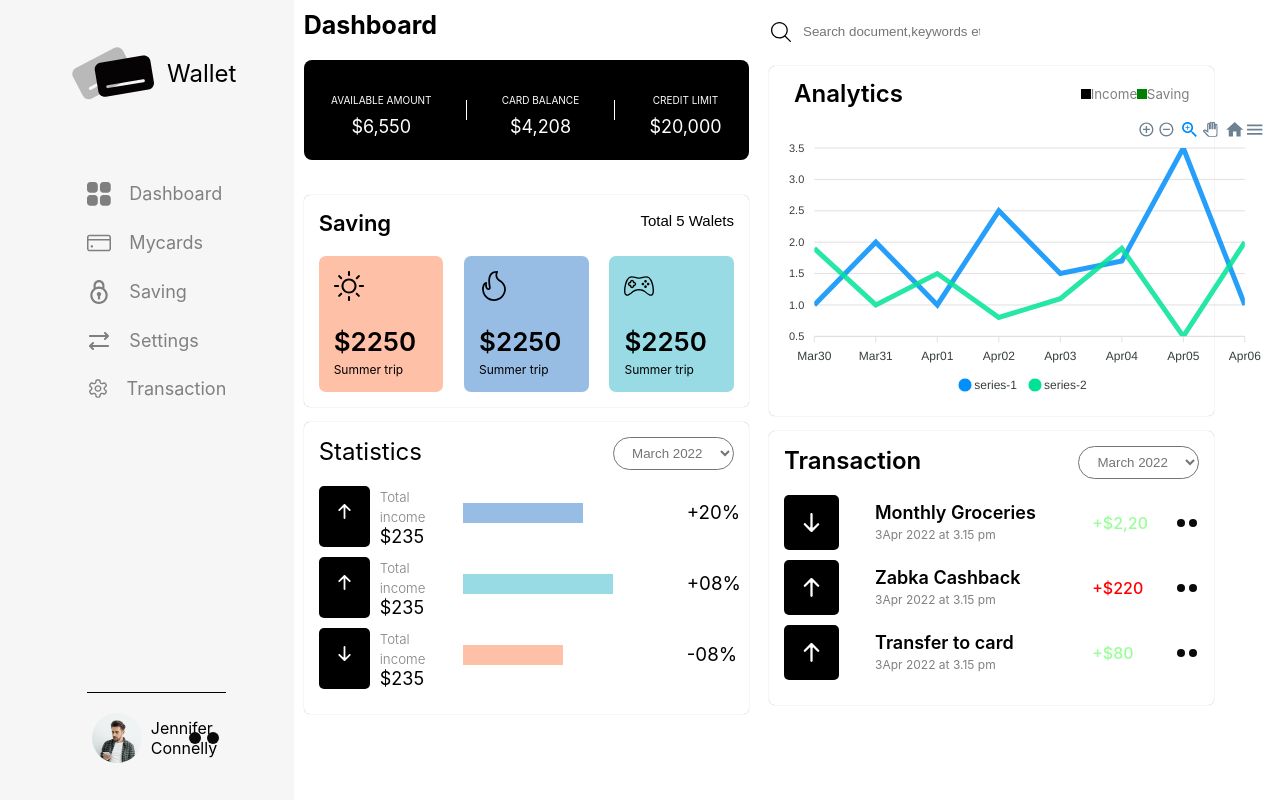
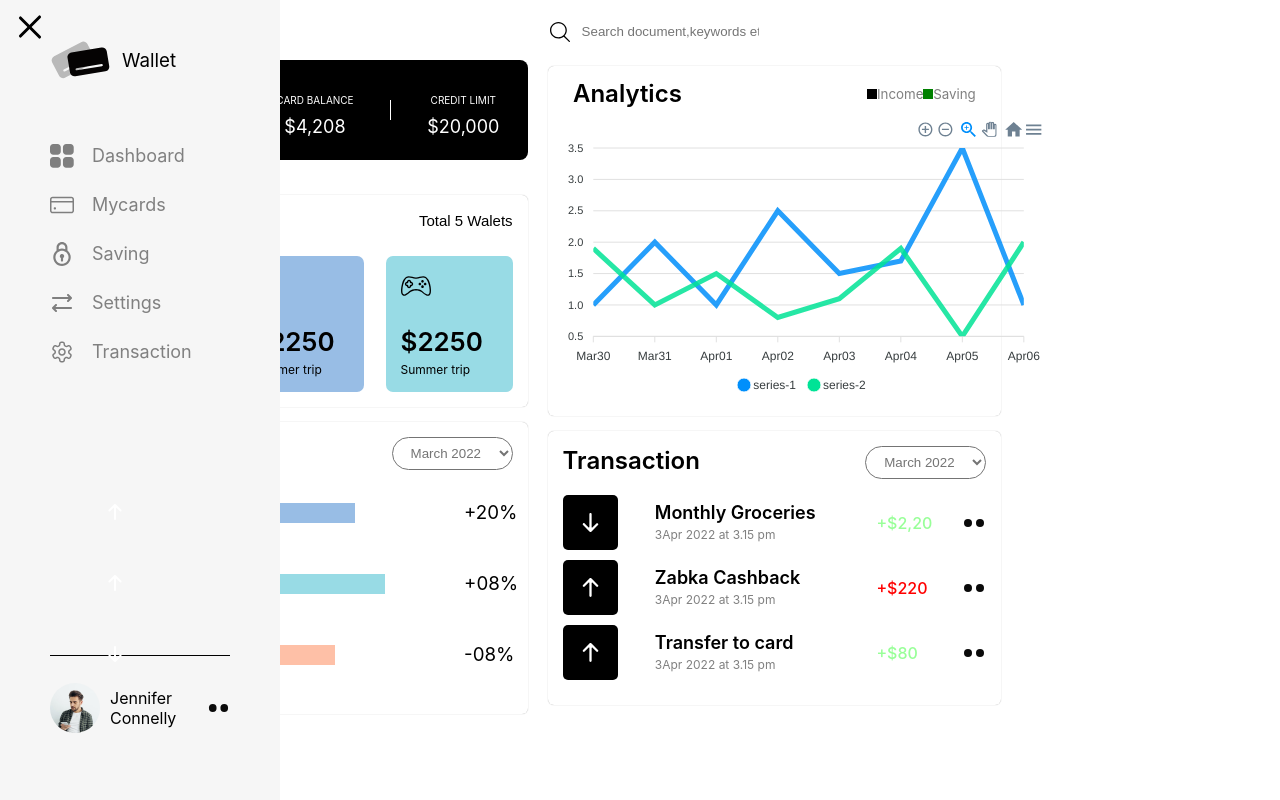
Before and after one commit to Sahad9746/task-06, a React (Create React App) app: page / in a window 1280 px wide. Built offline with nearby package versions, Linux system fonts and the light colour scheme.

Commit message:
comlpleted

```diff
--- a/src/components/screens/Dashboard.js
+++ b/src/components/screens/Dashboard.js
@@ -271,6 +271,9 @@ const DashboardSection = styled.div`
 const LeftSection = styled.section`
   width: 50%;
   padding: 10px;
+  @media screen and (max-width: 980px){
+    width: 100%;
+  }
 `;
 const CardSection = styled.div``;
 const Line = styled.hr`
@@ -467,6 +470,9 @@ const Plus = styled.h3`
 const RightSection = styled.section`
   width: 50%;
   padding: 10px;
+  @media screen and (max-width: 980px){
+    width: 100%;
+  }
 `;
 const TopSearch = styled.div`
   width: 60%;
--- a/src/components/screens/includes/SideBar.js
+++ b/src/components/screens/includes/SideBar.js
@@ -1,18 +1,45 @@
-import React from 'react'
-import { NavLink } from 'react-router-dom'
-import styled from 'styled-components'
-import logo from "../../Assets/logo.svg"
-import dashboard from "../../Assets/dashboard.svg"
-import lock from "../../Assets/lock.svg"
-import card from "../../Assets/card.svg"
-import gear from "../../Assets/gear.svg"
-import transaction from "../../Assets/transaction.svg"
-import dot from "../../Assets/dot.svg"
+import React, { useEffect, useState } from "react";
+import { NavLink } from "react-router-dom";
+import styled from "styled-components";
+import logo from "../../Assets/logo.svg";
+import dashboard from "../../Assets/dashboard.svg";
+import lock from "../../Assets/lock.svg";
+import card from "../../Assets/card.svg";
+import gear from "../../Assets/gear.svg";
+import transaction from "../../Assets/transaction.svg";
+import dot from "../../Assets/dot.svg";
 
 function SideBar() {
+  const [navOpen, setNavOpen] = useState(true);
+  useEffect(() => {
+    function handleResize() {
+      if (window.innerWidth <= 1280) {
+        setNavOpen(false);
+      } else {
+        setNavOpen(true);
+      }
+    }
+    window.addEventListener("resize", handleResize);
+    return () => window.removeEventListener("resize", handleResize);
+  }, []);
+
+  const style = {
+    transform: navOpen ? "translateX(0)" : "translateX(-180%)",
+  };
   return (
     <>
-     <MainContainer>
+      <Wrapper>
+        <Menu onClick={() => setNavOpen(!navOpen)}>
+          <HamburgerButton
+            navOpen={navOpen}
+            onClick={() => setNavOpen(!navOpen)}
+          >
+            <span />
+            <span />
+            <span />
+          </HamburgerButton>
+        </Menu>
+        <MainContainer style={style}>
           <DivTop>
             <DivLogo>
               <A>
@@ -21,14 +48,13 @@ function SideBar() {
                   Wallet
                 </H1>
               </A>
-
             </DivLogo>
           </DivTop>
           <DivCenter>
             <Ul>
-        <Li >
+              <Li>
                 <LeftImage>
-            <Imageleft src={dashboard}/>
+                  <Imageleft src={dashboard} />
                 </LeftImage>
                 <Item
                   className={({ isActive }) => (isActive ? "active" : "")}
@@ -39,7 +65,7 @@ function SideBar() {
               </Li>
               <Li>
                 <LeftImage>
-            <Imageleft src={card}/>
+                  <Imageleft src={card} />
                 </LeftImage>
                 <Item
                   // className={({ isActive }) => (isActive ? "active" : "")}
@@ -50,7 +76,7 @@ function SideBar() {
               </Li>
               <Li>
                 <LeftImage>
-            <Imageleft src={lock}/>
+                  <Imageleft src={lock} />
                 </LeftImage>
                 <Item
                   // className={({ isActive }) => (isActive ? "active" : "")}
@@ -61,7 +87,7 @@ function SideBar() {
               </Li>
               <Li>
                 <LeftImage>
-            <Imageleft src={transaction}/>
+                  <Imageleft src={transaction} />
                 </LeftImage>
                 <Item
                   // className={({ isActive }) => (isActive ? "active" : "")}
@@ -72,7 +98,7 @@ function SideBar() {
               </Li>
               <Li>
                 <LeftImage>
-            <Imageleft src={gear}/>
+                  <Imageleft src={gear} />
                 </LeftImage>
                 <Item
                   // className={({ isActive }) => (isActive ? "active" : "")}
@@ -85,72 +111,141 @@ function SideBar() {
           </DivCenter>
           <DivBottom>
             <LeftDiv>
-        <Image src={require("../../Assets/man.jpg")}/>
+              <Image src={require("../../Assets/man.jpg")} />
             </LeftDiv>
             <H3>Jennifer Connelly</H3>
             <DivRight>
-        <Img src={dot}/>
+              <Img src={dot} />
             </DivRight>
           </DivBottom>
         </MainContainer>
+      </Wrapper>
     </>
-  )
+  );
 }
 
 export default SideBar;
-const MainContainer = styled.section`
-  width: 25%;
+const Wrapper = styled.nav`
+  min-width: 60px;
   height: 100vh;
-  padding: 45px 50px 55px 70px;
   background: #f6f6f6;
-  /* transform: translateX(50%); */
-  @media all and (max-width: 1080px) {
-  position: absolute;
+  position: relative;
+  @media screen and (max-width: 1280px) {
+    width: 5%;
   }
 `;
-const DivTop =styled.div`
-  padding: 0 0 80px 0;
+const MainContainer = styled.section`
+  width: 280px;
+  height: 100vh;
+  background: #f6f6f6;
+  display: flex;
+  flex-direction: column;
+  padding: 40px 50px;
+  transition: all 200ms cubic-bezier(0.4, 0, 0.2, 1);
+
+  transform: translateX(0);
+`;
+// ----------------------
+const Menu = styled.div`
+  padding: 15px;
+  cursor: pointer;
+  z-index: 100;
+  position: absolute;
+`;
+const HamburgerButton = styled.div`
+  display: none;
+
+  @media screen and (max-width: 1280px) {
+    display: block;
+    width: 30px;
+    height: 22.5px;
+    padding: 0;
+    position: relative;
+    cursor: pointer;
+
+    span {
+      position: absolute;
+      height: 3px;
+      border-radius: 5px;
+      width: 100%;
+      background-color: #000;
+      transition: transform 0.3s ease-out;
+      transform-origin: center;
+
+      &:nth-child(1) {
+        top: 0;
+        left: 0;
+      }
+
+      &:nth-child(2) {
+        top: 50%;
+        transform: translateY(-50%);
+        transition: all 0.1s ease-out;
+        left: 0;
+        opacity: 1;
+      }
+
+      &:nth-child(3) {
+        left: 0;
+        bottom: 0;
+      }
+    }
+
+    ${({ navOpen }) =>
+      navOpen &&
       `
-const DivLogo =styled.div`
-  max-width: 85px;
-`
-const DivCenter =styled.div`
-    width: 80%;
-    height: 73%;
-
-    margin: 0 auto;
-    border-bottom: 1px solid rgb(0, 0, 0);
-
-`
-const A =styled.a`
+      span:nth-child(1) {
+        transform: translateY(10px) rotate(-45deg);
+      }
+      span:nth-child(2) {
+        transform: translate(100%);
+        opacity: 0;
+      }
+      span:nth-child(3) {
+        transform: translateY(-9px) rotate(45deg);
+      }
+    `}
+  }
+`;
+// -------------------------
+const DivTop = styled.div`
+  flex: 1;
+`;
+const DivLogo = styled.div`
+  max-width: 60px;
+`;
+const DivCenter = styled.div`
+  flex: 8;
+  margin-top: 40px;
+`;
+const A = styled.a`
   display: block;
-`
-const H1 =styled.h1`
+`;
+const H1 = styled.h1`
   display: flex;
   align-items: center;
-`
-const Ul =styled.ul``;
-const Li =styled.li`
+`;
+const Ul = styled.ul``;
+const Li = styled.li`
   display: flex;
   align-items: center;
   margin-bottom: 25px;
   :last-child {
     margin-bottom: 0;
   }
-`
+`;
 const Item = styled(NavLink)`
   font-size: 18px;
   color: gray;
-
-`
+`;
 const LeftImage = styled.div`
   margin-right: 18px;
 `;
 const Imageleft = styled.img`
   width: 100%;
   display: block;
-  filter: invert(56%) sepia(0%) saturate(57%) hue-rotate(135deg) brightness(89%) contrast(86%);
-
+  filter: invert(56%) sepia(0%) saturate(57%) hue-rotate(135deg) brightness(89%)
+    contrast(86%);
 `;
 const H2 = styled.h2`
   font-size: 25px;
@@ -159,32 +254,29 @@ const H2 = styled.h2`
 `;
 
 const DivBottom = styled.div`
+  flex: 1;
   display: flex;
   align-items: center;
-  justify-content: space-between;
-  width: 75%;
-  margin: 0 auto;
   padding: 20px 0;
+  border-top: 1px solid rgb(0, 0, 0);
 `;
 const LeftDiv = styled.div`
   max-width: 50px;
+  margin-right: 10px;
 `;
-const Image =styled.img`
+const Image = styled.img`
   width: 100%;
   display: block;
   border-radius: 50%;
-`
+`;
 const DivRight = styled.div``;
 const H3 = styled.h4`
-  width: 20%;
+  margin-right: 10px;
 `;
 
-const ItemImage = styled(NavLink)
-`
-
-`
-const Img =styled.img`
+const ItemImage = styled(NavLink)``;
+const Img = styled.img`
   width: 100%;
   display: block;
   margin-right: 12px;
-`
+`;
--- a/src/components/screens/modals/Modal.js
+++ b/src/components/screens/modals/Modal.js
@@ -56,6 +56,7 @@ function Modal({close}) {
 }
 const ModaL = styled.section`
 position: fixed;
+z-index: 99;
 top:0 ;
 left: 0;
 background-color: rgba(0,0,0, 0.4);
```
Lines whose indentation alone changed are shown as unchanged.
